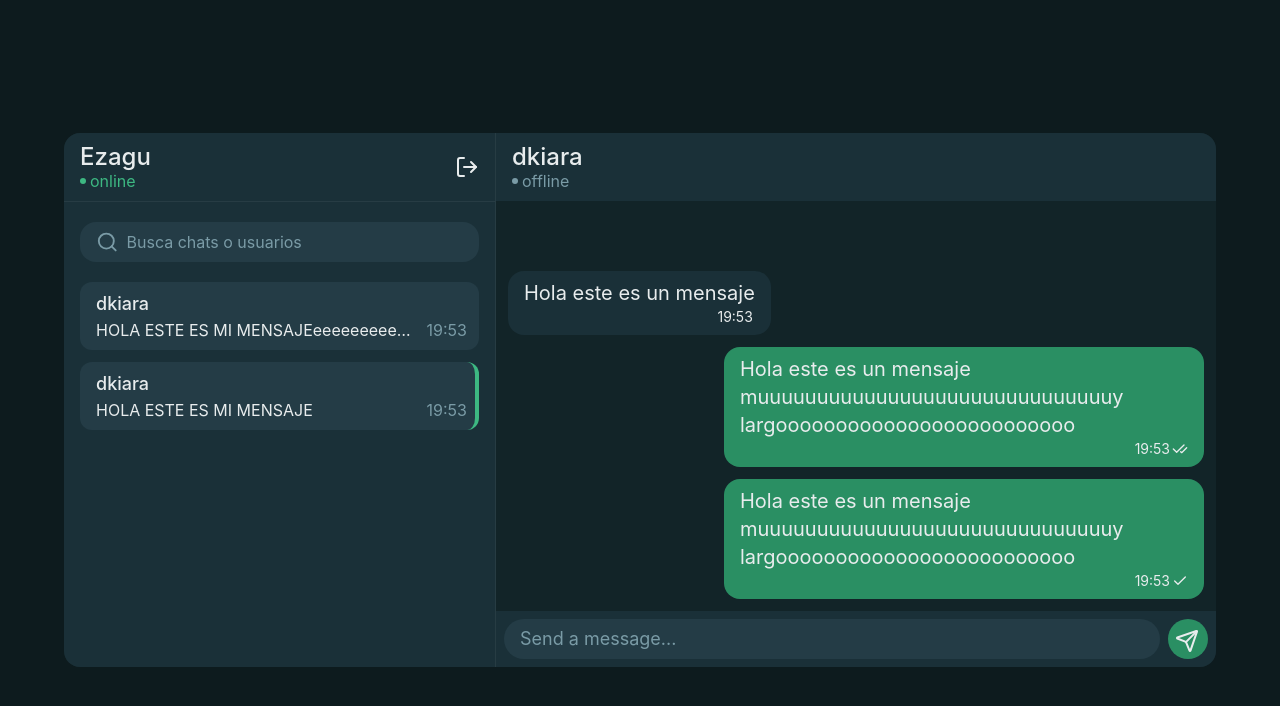
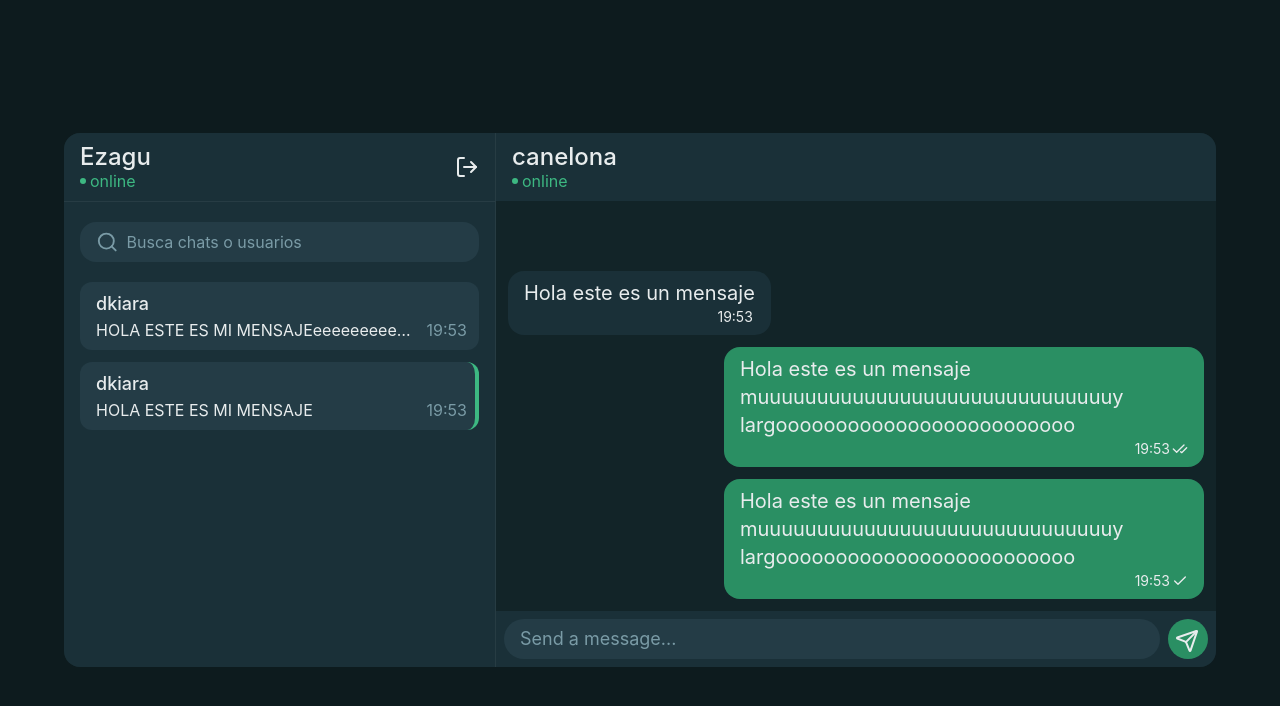
Before and after one commit to Ezagu/chat-realtime-frontend, a React (Vite) app: page / in a window 1280 px wide. Shown: the top 706 px of the page. Built offline with nearby package versions, Linux system fonts and the light colour scheme.

Commit message:
componentized the chat section

```diff
--- a/src/App.tsx
+++ b/src/App.tsx
@@ -1,5 +1,5 @@
-import { LogOut, Search, Send } from "lucide-react"
-import { MessageList } from "./components/MessageList"
+import { LogOut, Search} from "lucide-react"
+import { ChatSection } from "./sections/chat/ChatSection"
 
 function App() {
   return (
@@ -56,52 +56,7 @@ function App() {
 
         </aside>
 
-        <main className="min-w-0 flex flex-col">
-          <header className="flex flex-col px-4 py-2 bg-panel rounded-tr-2xl ">
-            <div className="flex flex-col items-start grow truncate">
-              <h1 className="text-2xl font-medium text-start -mb-1">
-                dkiara
-              </h1>
-              <div className="text-text-secondary flex items-center gap-1">
-                <div className="size-1.5 bg-text-secondary rounded-full"></div>
-                <p>offline</p>
-              </div>
-            </div>
-          </header>
-
-          <MessageList messages={
-            [
-              {
-                time:"19:53",
-                text:"Hola este es un mensaje muuuuuuuuuuuuuuuuuuuuuuuuuuuuuuy largooooooooooooooooooooooooo",
-                isMine: true,
-                read: false
-              },
-              {
-                time:"19:53",
-                text:"Hola este es un mensaje muuuuuuuuuuuuuuuuuuuuuuuuuuuuuuy largooooooooooooooooooooooooo",
-                isMine: true,
-                read: true
-              },
-              {
-                time:"19:53",
-                text:"Hola este es un mensaje",
-                isMine: false,
-                read: false
-              }
-            ]
-          }/>
-
-          <footer className="bg-panel rounded-br-2xl">
-            <form className="flex">
-              <input type="text" placeholder="Send a message..." className="bg-card text-lg px-4 py-1 grow m-2 rounded-4xl placeholder:text-text-secondary outline-0"/>
-              <button className="m-2 ml-0 size-10 flex items-center justify-center bg-primary-dark rounded-full hover:bg-primary-deeper cursor-pointer transition-colors hover:text-text-secondary">
-                <Send className="mr-0.5 mt-1"/>
-              </button>
-            </form>
-          </footer>
-
-        </main>
+        <ChatSection user={{id:"asdad", username:"canelona"}} />
 
       </main>
     </div>
--- /dev/null
+++ b/src/components/UserStatus.tsx
@@ -0,0 +1,14 @@
+export const UserStatus = ({status}: {status: boolean}) => {
+  return (
+    <div className={`flex items-center gap-1 ${status ? "text-primary": "text-text-secondary"}`}>
+      <div className={`size-1.5 rounded-full ${status ? "bg-primary": "bg-text-secondary"}`}></div>
+      <p>
+        {
+          status
+            ? 'online'
+            : 'offline'
+        }
+      </p>
+    </div>
+  )
+}
--- /dev/null
+++ b/src/sections/chat/ChatSection.tsx
@@ -0,0 +1,38 @@
+import { MessageList } from "../../components/MessageList"
+import type { User } from "../../types/user"
+import { FooterChatSection } from "./FooterChatSection"
+import { HeaderChatSection } from "./HeaderChatSection"
+
+export const ChatSection = ({ user } : {user: User}) => {
+  return (
+    <main className="min-w-0 flex flex-col">
+      <HeaderChatSection username={user.username} status={true}/>
+
+      <MessageList messages={
+        [
+          {
+            time:"19:53",
+            text:"Hola este es un mensaje muuuuuuuuuuuuuuuuuuuuuuuuuuuuuuy largooooooooooooooooooooooooo",
+            isMine: true,
+            read: false
+          },
+          {
+            time:"19:53",
+            text:"Hola este es un mensaje muuuuuuuuuuuuuuuuuuuuuuuuuuuuuuy largooooooooooooooooooooooooo",
+            isMine: true,
+            read: true
+          },
+          {
+            time:"19:53",
+            text:"Hola este es un mensaje",
+            isMine: false,
+            read: false
+          }
+        ]
+      }/>
+
+      <FooterChatSection />
+
+    </main>
+  )
+}
--- /dev/null
+++ b/src/sections/chat/FooterChatSection.tsx
@@ -0,0 +1,14 @@
+import { Send } from "lucide-react"
+
+export const FooterChatSection = () => {
+  return (
+    <footer className="bg-panel rounded-br-2xl">
+      <form className="flex">
+        <input type="text" placeholder="Send a message..." className="bg-card text-lg px-4 py-1 grow m-2 rounded-4xl placeholder:text-text-secondary outline-0"/>
+        <button className="m-2 ml-0 size-10 flex items-center justify-center bg-primary-dark rounded-full hover:bg-primary-deeper cursor-pointer transition-colors hover:text-text-secondary">
+          <Send className="mr-0.5 mt-1"/>
+        </button>
+      </form>
+    </footer>
+  )
+}
--- /dev/null
+++ b/src/sections/chat/HeaderChatSection.tsx
@@ -0,0 +1,14 @@
+import { UserStatus } from "../../components/UserStatus"
+
+export const HeaderChatSection = ({username, status}: {username: string, status: boolean}) => {
+  return (
+    <header className="flex flex-col px-4 py-2 bg-panel rounded-tr-2xl ">
+      <div className="flex flex-col items-start grow truncate">
+        <h1 className="text-2xl font-medium text-start -mb-1">
+          {username}
+        </h1>
+        <UserStatus status={status}/>
+      </div>
+    </header>
+  )
+}
--- /dev/null
+++ b/src/types/user.d.ts
@@ -0,0 +1,4 @@
+export type User = {
+  id: string
+  username: string
+}
```
